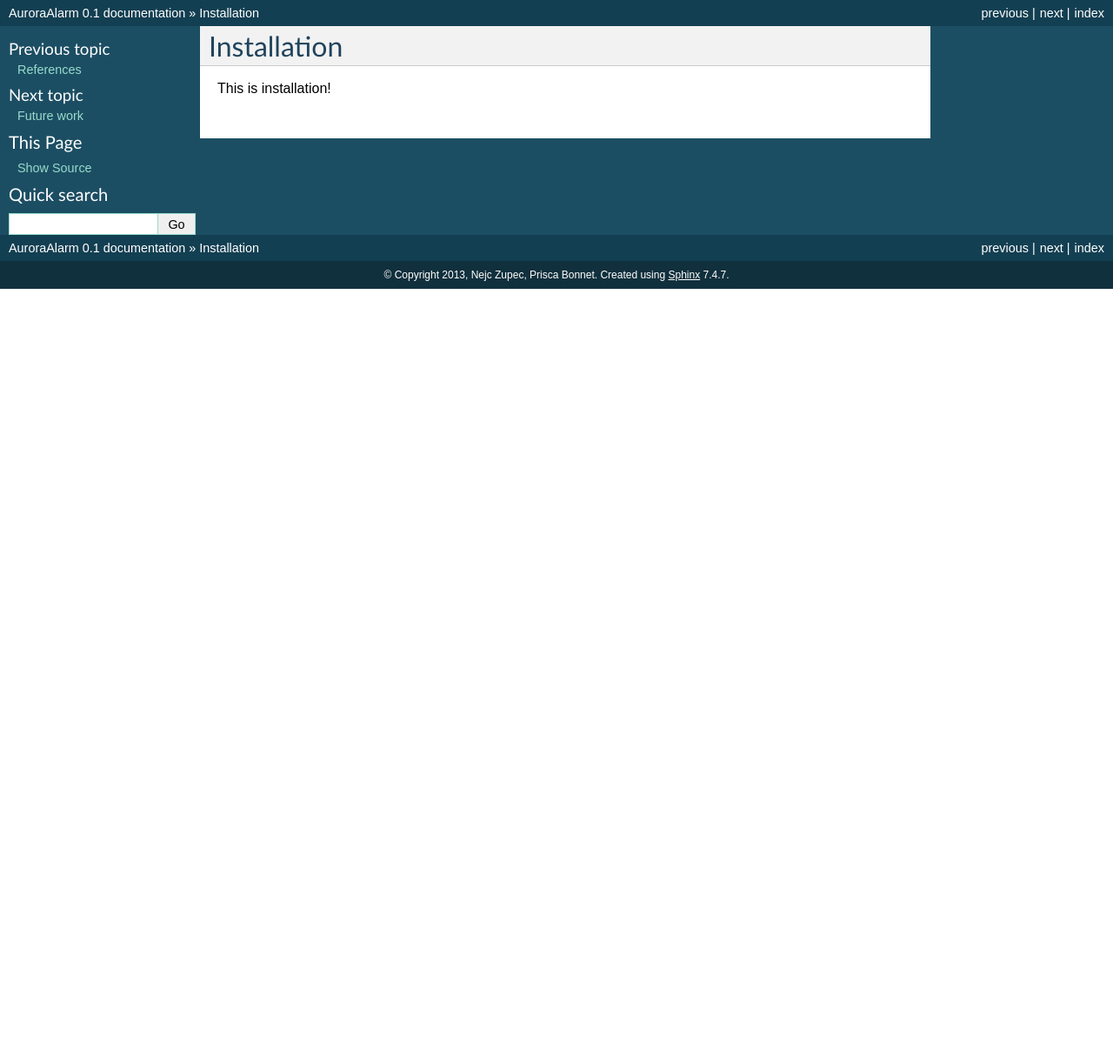
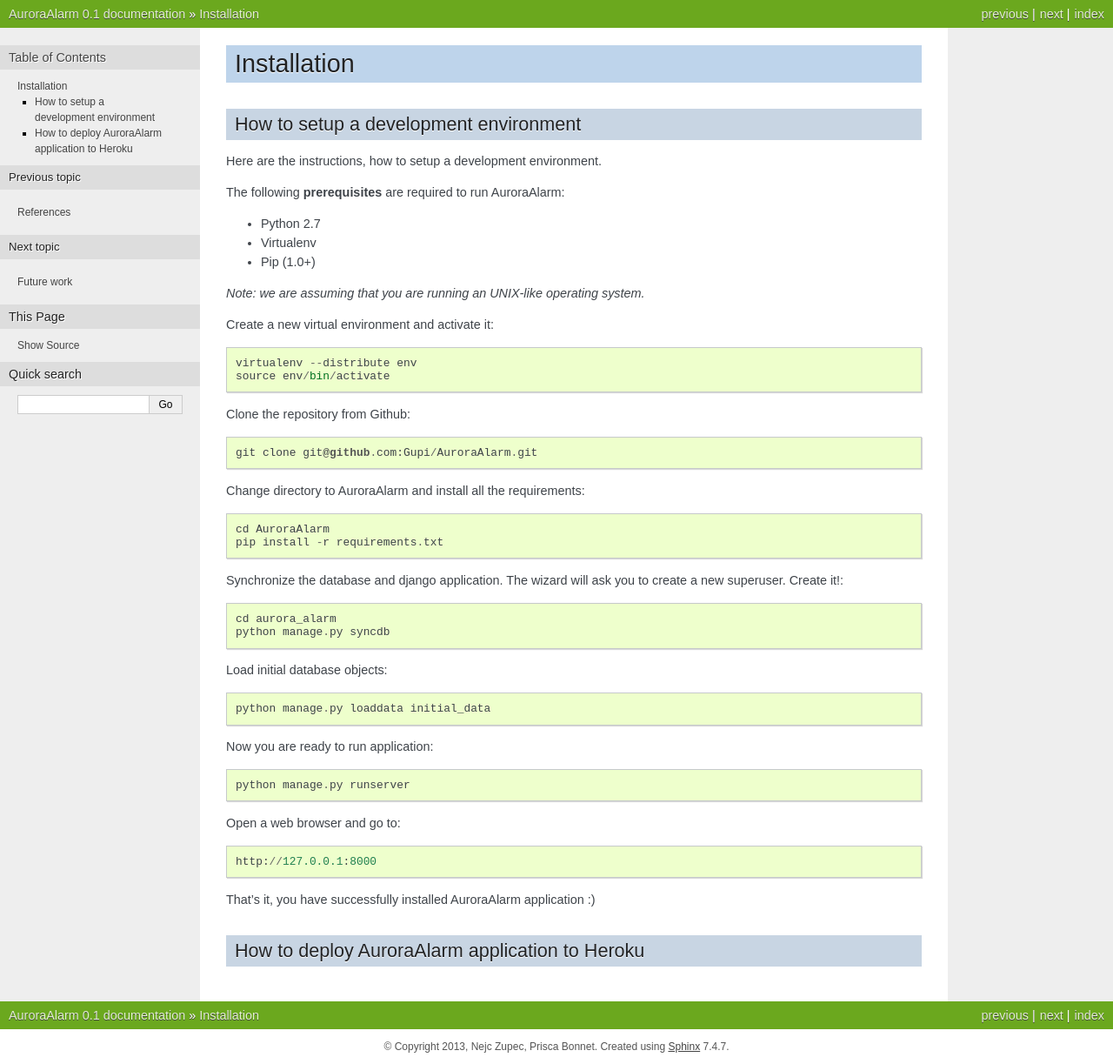
Before and after one commit to NejcZupec/AuroraAlarm, a Sphinx documentation site: the page built from docs/installation.rst, in a window 1280 px wide. Shown: the whole page at 87% size. Built offline with Sphinx 7.4.7, drawn with Linux system fonts in a browser that asks for light colours; before the commit the page ends 900 px from its top, so only the background shows below that.

Commit message:
Updated installation and introductions sections #19.

```diff
--- a/docs/conf.py
+++ b/docs/conf.py
@@ -91,7 +91,7 @@
 
 # The theme to use for HTML and HTML Help pages.  See the documentation for
 # a list of builtin themes.
-html_theme = 'default'
+html_theme = 'nature'
 
 # Theme options are theme-specific and customize the look and feel of a theme
 # further.  For a list of options available for each theme, see the
--- a/docs/installation.rst
+++ b/docs/installation.rst
@@ -2,4 +2,51 @@
 Installation
 ============
 
-This is installation!
+How to setup a development environment
+--------------------------------------
+
+Here are the instructions, how to setup a development environment.
+
+The following **prerequisites** are required to run AuroraAlarm:
+
+- Python 2.7
+- Virtualenv
+- Pip (1.0+)
+
+*Note: we are assuming that you are running an UNIX-like operating system.*
+
+Create a new virtual environment and activate it::
+
+    virtualenv --distribute env
+    source env/bin/activate
+
+Clone the repository from Github::
+
+    git clone git@github.com:Gupi/AuroraAlarm.git
+
+Change directory to AuroraAlarm and install all the requirements::
+
+    cd AuroraAlarm
+    pip install -r requirements.txt
+
+Synchronize the database and django application. The wizard will ask you to create a new superuser. Create it!::
+
+    cd aurora_alarm
+    python manage.py syncdb
+
+Load initial database objects::
+
+    python manage.py loaddata initial_data
+
+Now you are ready to run application::
+
+    python manage.py runserver
+
+Open a web browser and go to::
+
+    http://127.0.0.1:8000
+
+That's it, you have successfully installed AuroraAlarm application :)
+
+How to deploy AuroraAlarm application to Heroku
+-----------------------------------------------
```
Also changed, not shown: docs/index.rst (+3 -8 lines), docs/introduction.rst (+29 -1 lines).
